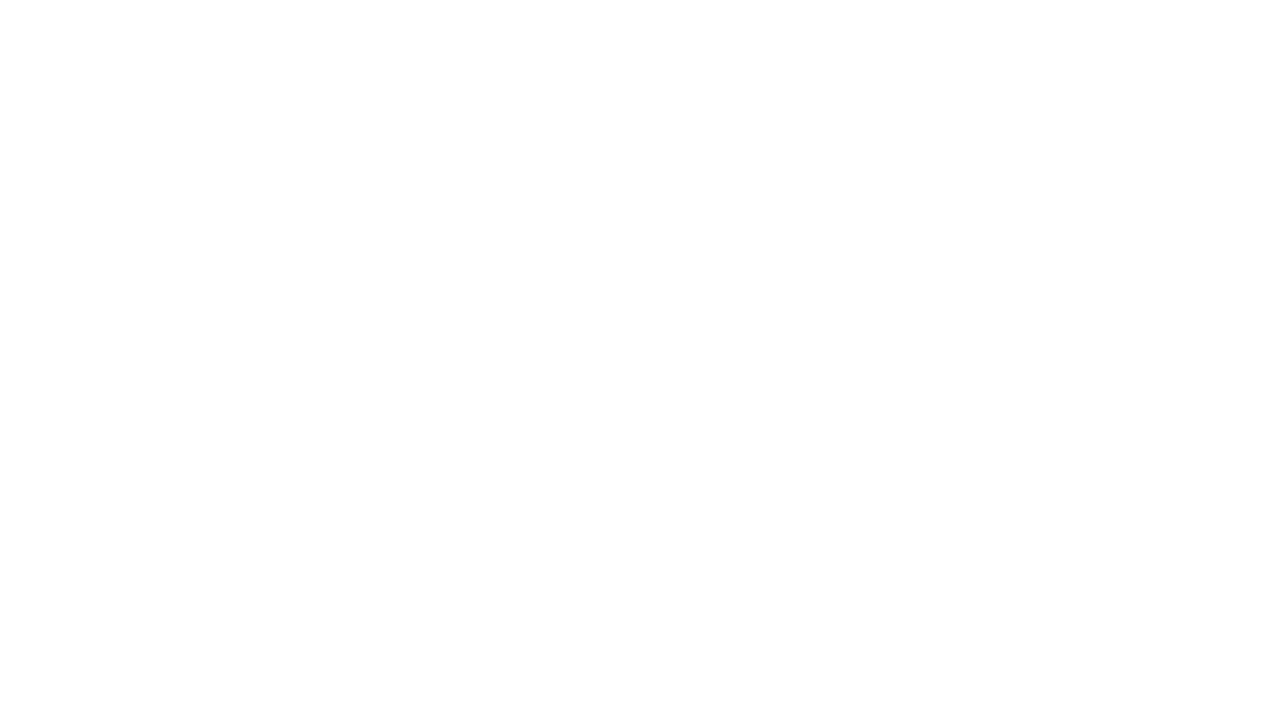
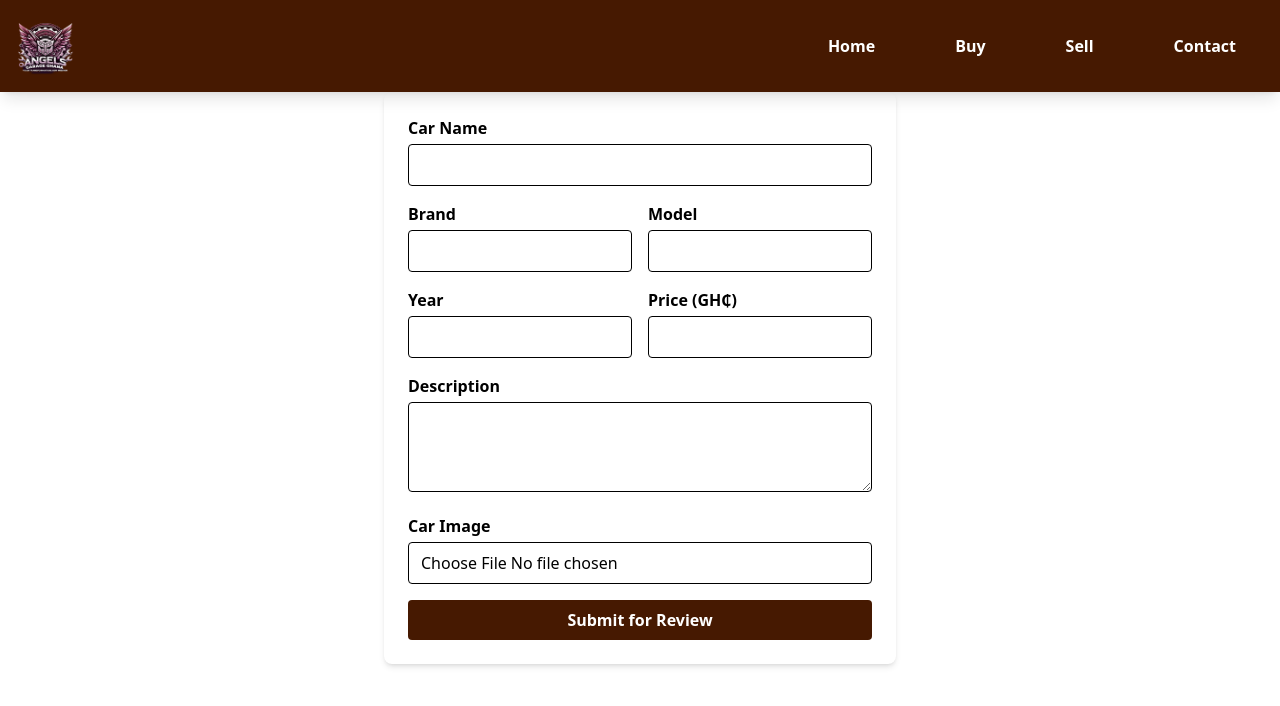
Before and after one commit to Mubikay488/AngelsGarage, a React (Vite) app in the folder angels-garage/: page /sell in a window 1280 px wide. Before the commit this address had no page. Shown: the top 706 px of the page. Built offline with nearby package versions, Linux system fonts and the light colour scheme.

Commit message:
Additional changes made to all parts of the code

```diff
--- a/angels-garage/src/App.jsx
+++ b/angels-garage/src/App.jsx
@@ -4,15 +4,20 @@ import Secondbar from './components/Secondbar'
 import Hero from './components/Hero'
 import Navbar from './components/Navbar'
 import Contact  from './components/Contact'
+import SellForm from './components/SellForm'
+import Home from './components/Home'
+
 import { BrowserRouter as Router, Routes, Route } from 'react-router-dom'
 
 function App() {
   return (
     <Router>
       <Routes>
-        <Route path="/" element={<Hero />} />
-        <Route path="/carlisting" element={<CarListing />} />
+        <Route path="/" element={<Home />} />
+        <Route path="/hero" element={<Hero />} />
+        <Route path="/buy" element={<CarListing />} />
         <Route path="/contact" element={<Contact />} />
+        <Route path="/sell" element={<SellForm />} />
       </Routes>
     </Router>
   )
--- a/angels-garage/src/components/CarListing.jsx
+++ b/angels-garage/src/components/CarListing.jsx
@@ -1,30 +1,59 @@
+import React, { useState } from "react";
+import { useNavigate } from "react-router-dom";
 import Navbar from "./Navbar";
 
 const carsForSale = [
 	{
 		id: 1,
 		name: "Toyota Camry",
-    price: "$12,000",
+		price: "GH₵12,000",
 		image: "/src/assets/images/image 1.jpg",
 		description: "2018 model, low mileage, excellent condition.",
+		brand: "Toyota",
+		model: "Camry",
+		year: 2018,
 	},
 	{
 		id: 2,
 		name: "Honda Accord",
-    price: "$10,500",
+		price: "GH₵10,500",
 		image: "/src/assets/images/image 2.jpg",
 		description: "2017 model, well maintained, single owner.",
+		brand: "Honda",
+		model: "Accord",
+		year: 2017,
 	},
 	{
 		id: 3,
 		name: "Ford Mustang",
-    price: "$22,000",
+		price: "GH₵22,000",
 		image: "/src/assets/images/image 3.jpg",
 		description: "2020 model, sporty, like new.",
+		brand: "Ford",
+		model: "Mustang",
+		year: 2020,
 	},
 ];
 
 const CarListing = () => {
+	const [search, setSearch] = useState("");
+	const [filteredCars, setFilteredCars] = useState(carsForSale);
+	const navigate = useNavigate();
+
+	const handleSearch = (e) => {
+		const value = e.target.value.toLowerCase();
+		setSearch(value);
+		setFilteredCars(
+			carsForSale.filter((car) =>
+				car.name.toLowerCase().includes(value) ||
+				car.brand.toLowerCase().includes(value) ||
+				car.model.toLowerCase().includes(value) ||
+				car.price.toLowerCase().includes(value) ||
+				car.year.toString().includes(value)
+			)
+		);
+	};
+
 	return (
 		<div>
 			<Navbar />
@@ -33,8 +62,18 @@ const CarListing = () => {
 					Welcome to Angels Garage
 				</h1>
 				<h2 className="text-2xl font-semibold mb-4">Cars for Sale</h2>
+				<div className="flex justify-center mb-8">
+					<input
+						type="text"
+						value={search}
+						onChange={handleSearch}
+						placeholder="Search by price, brand, model, year..."
+						className="w-full max-w-md px-4 py-2 border border-gray-300 rounded-lg focus:outline-none focus:ring-2 focus:ring-amber-800"
+					/>
+				</div>
 				<div className="grid grid-cols-1 md:grid-cols-3 gap-8">
-          {carsForSale.map((car) => (
+					{filteredCars.length > 0 ? (
+						filteredCars.map((car) => (
 							<div
 								key={car.id}
 								className="bg-white rounded-lg shadow-md p-4 flex flex-col items-center"
@@ -45,15 +84,43 @@ const CarListing = () => {
 									className="w-full h-80 object-cover rounded-lg mb-4 aspect-video"
 								/>
 								<h3 className="text-xl font-bold mb-2">{car.name}</h3>
-              <p className="text-gray-700 mb-2">{car.description}</p>
+								<div className="relative w-full">
+									<p
+										className="text-gray-700 mb-2 truncate cursor-pointer hover:whitespace-normal hover:bg-amber-50 hover:shadow-lg transition-all duration-300 px-2 py-1 rounded"
+										title={car.description}
+										onClick={e => {
+											const el = e.currentTarget;
+											el.classList.toggle('whitespace-normal');
+											el.classList.toggle('truncate');
+										}}
+									>
+										{car.description}
+									</p>
+								</div>
 								<span className="text-blue-600 font-semibold text-lg">
 									{car.price}
 								</span>
-              <button className="mt-4 px-4 py-2 bg-blue-600 text-white rounded hover:bg-blue-700">
+								<div className="flex gap-4 mt-4">
+									<button
+										className="px-4 py-2 bg-amber-950 text-white rounded hover:bg-amber-700"
+										onClick={() => window.open('https://wa.me/233596670153?text=I%20am%20interested%20in%20buying%20the%20' + encodeURIComponent(car.name), '_blank')}
+									>
 										Buy Now
 									</button>
+									<button
+										className="px-4 py-2 bg-white text-amber-950 border border-amber-950 rounded hover:bg-amber-100"
+										onClick={() => navigate('/sell')}
+									>
+										Sell Now
+									</button>
 								</div>
-          ))}
+							</div>
+						))
+					) : (
+						<div className="col-span-3 text-center text-gray-500 text-xl">
+							No cars found.
+						</div>
+					)}
 				</div>
 			</div>
 		</div>
--- a/angels-garage/src/components/Hero.jsx
+++ b/angels-garage/src/components/Hero.jsx
@@ -57,7 +57,7 @@ function Hero() {
                                     }}
                                     className="z-0"
                                 >
-                                    <div className='absolute inset-0 bg-black-900 opacity-40'></div>
+                                    <div className='absolute inset-0 bg-black-900 opacity-20'></div>
                                     {/* Amber shadow at bottom */}
                                     <div className="absolute left-0 right-0 bottom-0 h-32 bg-gradient-to-t from-amber-950 to-transparent shadow-3xl"></div>
                                 </motion.div>
@@ -73,7 +73,7 @@ function Hero() {
                     <AnimatePresence mode="wait">
                     <motion.div key={slideIndex}
                     initial={{ opacity: 0, y:30}} animate={{ opacity: 1,  y:0}} exit={{ opacity: 0, y:30 }} transition={{duration:0.6 , delay:0.2}}>
-                        <a href="/carlisting" className='bg-white inline-flex justify-center items-center p-2  rounded-full gap-10 pl-4'>
+                        <a href="/buy" className='bg-white inline-flex justify-center items-center p-2  rounded-full gap-10 pl-4'>
                         <span className='text-xl font-semibold'>Browse Cars</span>
                         <span className='bg-amber-900 p-4 text-white rounded-full'><FaArrowRight /></span>
                     </a>
@@ -81,8 +81,8 @@ function Hero() {
                     </AnimatePresence>
                     {/* Buy and Sell Buttons */}
                     <div className="flex justify-center relative gap-8 mt-16">
-                      <a href="/carlisting" className="px-8 py-4 bg-white text-black font-bold rounded-2xl shadow-lg hover:bg-amber-950 transition-colors duration-300 text-xl">Buy</a>
-                      <a href="#" className="px-8 py-4 bg-white text-black font-bold rounded-2xl shadow-lg hover:bg-amber-200 transition-colors duration-300 text-xl">Sell</a>
+                      <a href="/buy" className="px-8 py-4 bg-white text-black font-bold rounded-2xl shadow-lg hover:bg-amber-950 transition-colors duration-300 text-xl">Buy</a>
+                      <a href="/sell" className="px-8 py-4 bg-white text-black font-bold rounded-2xl shadow-lg hover:bg-amber-200 transition-colors duration-300 text-xl">Sell</a>
                     </div>
                 </div>
             </section>
--- a/angels-garage/src/components/Home.jsx
+++ b/angels-garage/src/components/Home.jsx
@@ -0,0 +1,5 @@
+import Hero from "./Hero"
+
+export default function Home() {
+    return(<Hero />)
+}
--- a/angels-garage/src/components/Navbar.jsx
+++ b/angels-garage/src/components/Navbar.jsx
@@ -42,8 +42,8 @@ const Navbar = () => {
         >
           <ul className="lg:flex space-y-4 lg:space-y-0 lg:space-x-6 mt-4 lg:mt-0 p-6 lg:p-0 items-center font-semibold">
             <li><a href="/" className="px-7 py-3 hover:bg-white hover:text-gray-600 transition-colors duration-500 rounded-full" onClick={() => setIsOpen(false)}>Home</a></li>
-            <li><a href="/carlisting" className="px-7 py-3 hover:bg-white hover:text-gray-600 transition-colors duration-500 rounded-full" onClick={() => setIsOpen(false)}>Buy</a></li>
-            <li><a href="#" className="px-7 py-3 hover:bg-white hover:text-gray-600 transition-colors duration-500 rounded-full" onClick={() => setIsOpen(false)}>Sell</a></li>
+            <li><a href="/buy" className="px-7 py-3 hover:bg-white hover:text-gray-600 transition-colors duration-500 rounded-full" onClick={() => setIsOpen(false)}>Buy</a></li>
+            <li><a href="/sell" className="px-7 py-3 hover:bg-white hover:text-gray-600 transition-colors duration-500 rounded-full" onClick={() => setIsOpen(false)}>Sell</a></li>
             <li><a href="/contact" className="px-7 py-3 hover:bg-white hover:text-gray-600 transition-colors duration-500 rounded-full" onClick={() => setIsOpen(false)}>Contact</a></li>
           </ul>
         </div>
--- /dev/null
+++ b/angels-garage/src/components/SellForm.jsx
@@ -0,0 +1,149 @@
+import React, { useState } from "react";
+import Navbar from "./Navbar";
+
+const SellForm = () => {
+  const [form, setForm] = useState({
+    name: "",
+    brand: "",
+    model: "",
+    year: "",
+    price: "",
+    description: "",
+    image: null,
+  });
+  const [preview, setPreview] = useState(null);
+  const [submitted, setSubmitted] = useState(false);
+
+  const handleChange = (e) => {
+    const { name, value, files } = e.target;
+    if (name === "image" && files.length > 0) {
+      setForm({ ...form, image: files[0] });
+      setPreview(URL.createObjectURL(files[0]));
+    } else {
+      setForm({ ...form, [name]: value });
+    }
+  };
+
+  const handleSubmit = (e) => {
+    e.preventDefault();
+    // Here you would send the form data to the admin/backend
+    setSubmitted(true);
+  };
+
+  return (
+    <div>
+      <Navbar />
+      <div className="container mx-auto py-8 flex flex-col items-center">
+        <h1 className="text-3xl font-bold mb-6 text-center">Sell Your Car</h1>
+        <div className="w-full max-w-lg bg-white rounded-lg shadow-md p-6">
+          {submitted ? (
+            <div className="text-green-700 text-xl font-semibold text-center">
+              Your car details have been submitted for review!
+            </div>
+          ) : (
+            <form onSubmit={handleSubmit} className="space-y-4">
+              <div>
+                <label className="block font-semibold mb-1">Car Name</label>
+                <input
+                  type="text"
+                  name="name"
+                  value={form.name}
+                  onChange={handleChange}
+                  required
+                  className="w-full px-3 py-2 border rounded focus:outline-none focus:ring-2 focus:ring-amber-800"
+                />
+              </div>
+              <div className="grid grid-cols-2 gap-4">
+                <div>
+                  <label className="block font-semibold mb-1">Brand</label>
+                  <input
+                    type="text"
+                    name="brand"
+                    value={form.brand}
+                    onChange={handleChange}
+                    required
+                    className="w-full px-3 py-2 border rounded focus:outline-none focus:ring-2 focus:ring-amber-800"
+                  />
+                </div>
+                <div>
+                  <label className="block font-semibold mb-1">Model</label>
+                  <input
+                    type="text"
+                    name="model"
+                    value={form.model}
+                    onChange={handleChange}
+                    required
+                    className="w-full px-3 py-2 border rounded focus:outline-none focus:ring-2 focus:ring-amber-800"
+                  />
+                </div>
+              </div>
+              <div className="grid grid-cols-2 gap-4">
+                <div>
+                  <label className="block font-semibold mb-1">Year</label>
+                  <input
+                    type="number"
+                    name="year"
+                    value={form.year}
+                    onChange={handleChange}
+                    required
+                    min="1900"
+                    max={new Date().getFullYear()}
+                    className="w-full px-3 py-2 border rounded focus:outline-none focus:ring-2 focus:ring-amber-800"
+                  />
+                </div>
+                <div>
+                  <label className="block font-semibold mb-1">Price (GH₵)</label>
+                  <input
+                    type="text"
+                    name="price"
+                    value={form.price}
+                    onChange={handleChange}
+                    required
+                    className="w-full px-3 py-2 border rounded focus:outline-none focus:ring-2 focus:ring-amber-800"
+                  />
+                </div>
+              </div>
+              <div>
+                <label className="block font-semibold mb-1">Description</label>
+                <textarea
+                  name="description"
+                  value={form.description}
+                  onChange={handleChange}
+                  required
+                  rows={3}
+                  className="w-full px-3 py-2 border rounded focus:outline-none focus:ring-2 focus:ring-amber-800"
+                />
+              </div>
+              <div>
+                <label className="block font-semibold mb-1">Car Image</label>
+                <input
+                  type="file"
+                  name="image"
+                  accept="image/*"
+                  onChange={handleChange}
+                  required
+                  className="w-full px-3 py-2 border rounded focus:outline-none focus:ring-2 focus:ring-amber-800"
+                />
+                {preview && (
+                  <img
+                    src={preview}
+                    alt="Preview"
+                    className="mt-2 w-full h-48 object-cover rounded shadow"
+                  />
+                )}
+              </div>
+              <button
+                type="submit"
+                className="w-full py-2 bg-amber-950 text-white rounded hover:bg-amber-700 font-semibold"
+              >
+                Submit for Review
+              </button>
+            </form>
+          )}
+        </div>
+      </div>
+    </div>
+  );
+};
+
+export default SellForm;
```
Also changed, not shown: angels-garage/vercel.json (added). Lines whose indentation alone changed are shown as unchanged.
